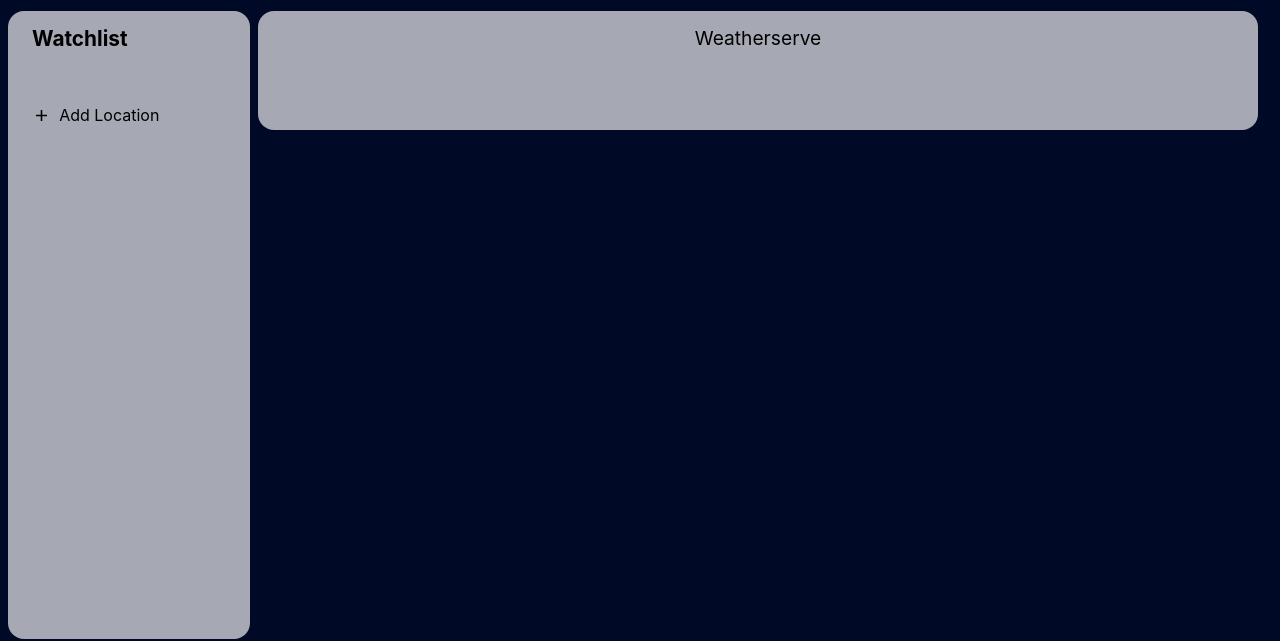
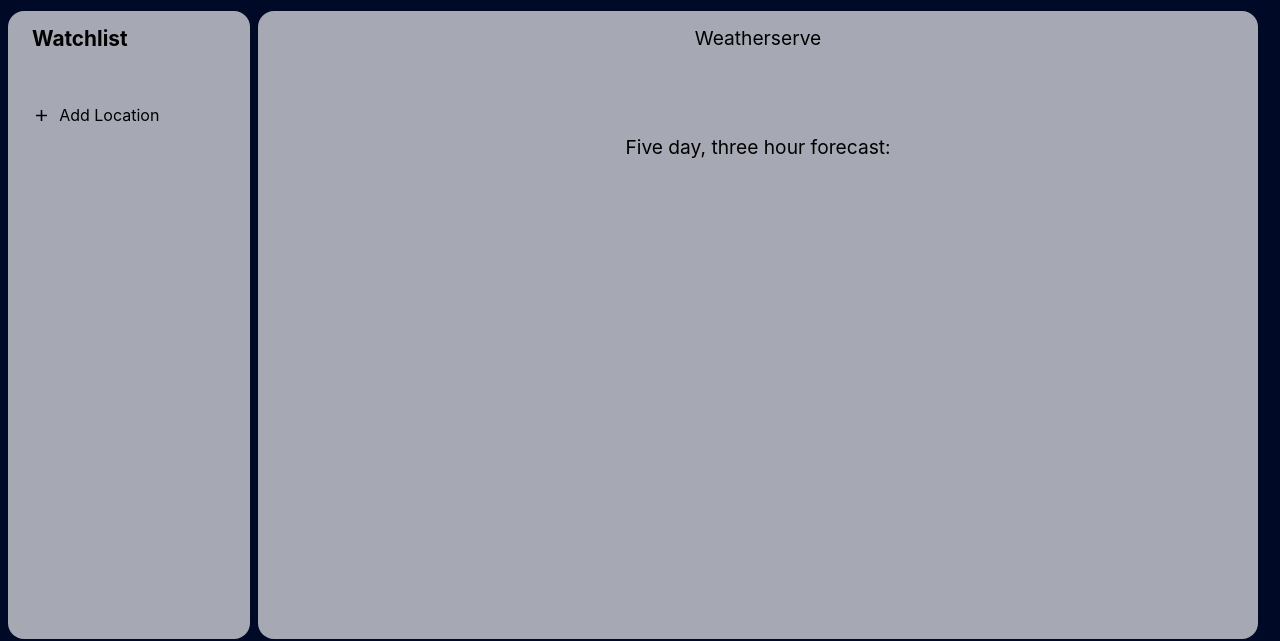
Before and after one commit to jcampbell57/weather-app, a website built with webpack: page dist/index.html in a window 1280 px wide. Shown: the part 99-740 px from the top of the page. Built offline with nearby package versions, Linux system fonts and the light colour scheme.

Commit message:
adds table to display forecast

```diff
--- a/src/pageLoader.js
+++ b/src/pageLoader.js
@@ -126,6 +126,19 @@ const createWeatherCard = () => {
     const humidityContainer = document.createElement('span')
     humidityContainer.classList.add('humidityContainer')
 
+    // create forecast container
+    const forecastContainer = document.createElement('div')
+    forecastContainer.classList.add('forecastContainer')
+
+    const forecastTitle = document.createElement('span')
+    forecastTitle.classList.add('forecastTitle')
+    forecastTitle.innerText = 'Five day, three hour forecast:'
+    forecastContainer.appendChild(forecastTitle)
+
+    const forecastTable = document.createElement('table')
+    forecastTable.classList.add('forecastTable')
+    forecastContainer.appendChild(forecastTable)
+
     // Append
     WeatherAPIContainter.appendChild(APITitle)
     WeatherAPIContainter.appendChild(APIImage)
@@ -136,6 +149,7 @@ const createWeatherCard = () => {
     WeatherAPIContainter.appendChild(sunriseSunsetContainer)
     WeatherAPIContainter.appendChild(windContainer)
     WeatherAPIContainter.appendChild(humidityContainer)
+    WeatherAPIContainter.appendChild(forecastContainer)
 
     return WeatherAPIContainter
 }
@@ -145,7 +159,7 @@ const createContent = () => {
     const content = document.createElement('div')
     content.classList.add('content')
 
-    // create weather app
+    // display weather card
     content.appendChild(createWeatherCard())
 
     return content
--- a/src/style.css
+++ b/src/style.css
@@ -213,6 +213,7 @@ li.selected {
     margin: 0rem;
     background-color: var(--panel);
     border-radius: 1rem;
+    height: 100%;
 }
 
 .contentTitle {
```
Also changed, not shown: dist/index.bundle.js, dist/pageLoader.bundle.js.
